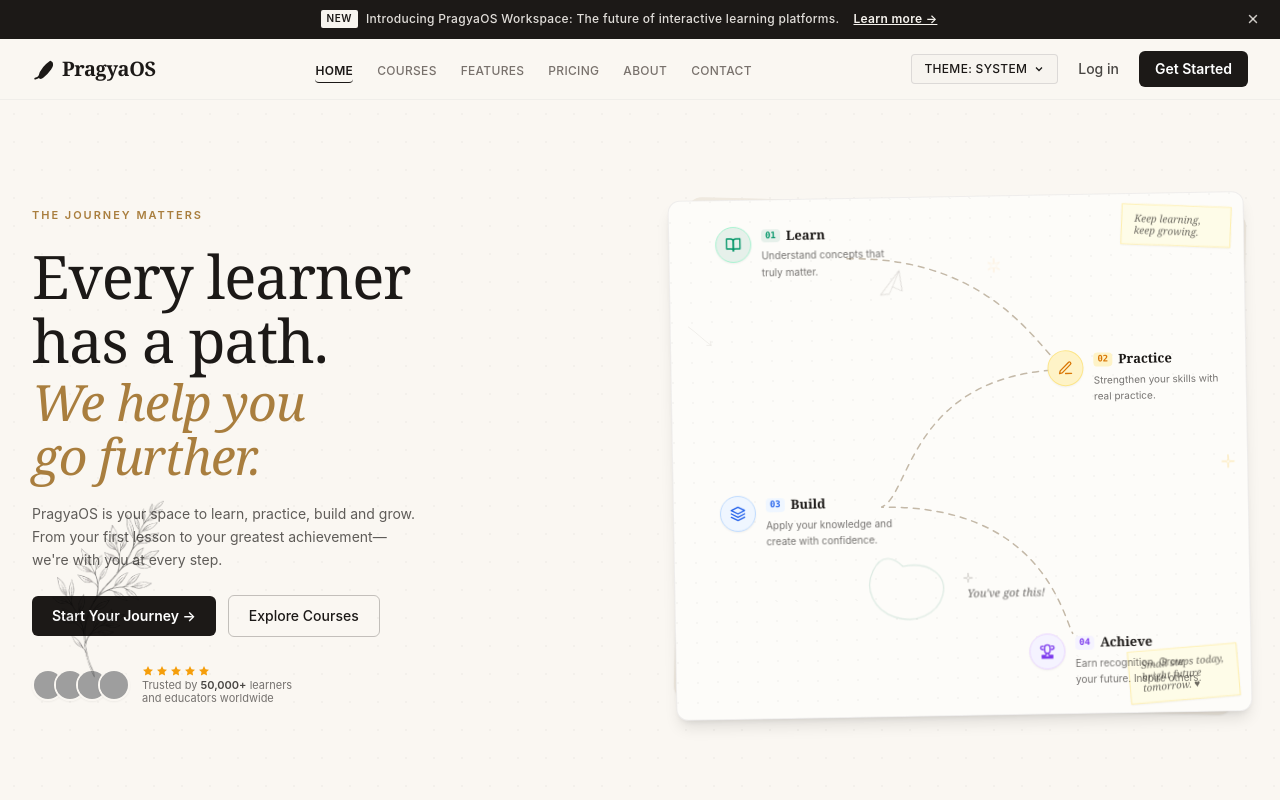
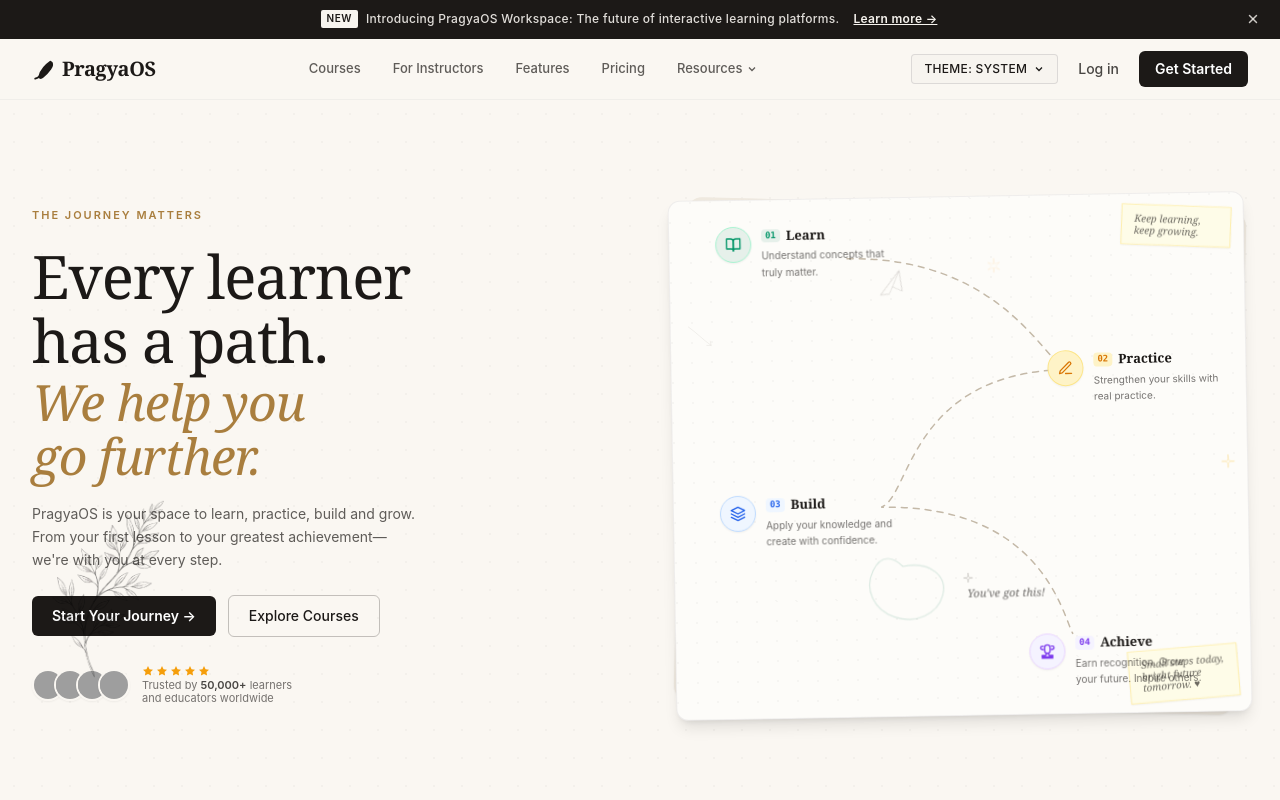
Before and after one commit to Rampravsh/PragyaOS, a React (Vite) app in the folder apps/web/: page / in a window 1280 px wide. Shown: the top 800 px of the page. Built offline with nearby package versions, Linux system fonts and the light colour scheme; grey boxes are pictures that could not be loaded.

Commit message:
feat(nav): create reusable AnimatedNavLink component with hand-drawn hover underlines and active circle annotations in theme colors

```diff
--- /dev/null
+++ b/apps/web/src/components/marketing/shared/AnimatedNavLink.tsx
@@ -0,0 +1,167 @@
+import React, { useState } from 'react';
+import { NavLink, NavLinkProps } from 'react-router';
+import { motion, AnimatePresence } from 'framer-motion';
+import { UnderlineShort, HighlightOval } from '@pragyaos/assets';
+import { cn } from '@pragyaos/utils';
+
+export interface AnimatedNavLinkProps extends Omit<NavLinkProps, 'children'> {
+  children: React.ReactNode;
+  activeClassName?: string;
+  inactiveClassName?: string;
+  className?: string;
+  underlineColor?: string;
+  circleColor?: string;
+}
+
+/**
+ * AnimatedNavLink: Standard NavLink with hand-drawn hover underline and active circle annotations.
+ * Uses Framer Motion for smooth transitions.
+ */
+export function AnimatedNavLink({
+  children,
+  to,
+  className = '',
+  activeClassName = 'text-[#1C1917] font-semibold dark:text-white',
+  inactiveClassName = 'text-[#1C1917]/70 hover:text-[#1C1917] dark:text-stone-400 dark:hover:text-stone-200',
+  underlineColor = '#A97E3E', // gold / brown accent
+  circleColor = '#059669',    // sage green active circle
+  ...props
+}: AnimatedNavLinkProps): React.JSX.Element {
+  const [isHovered, setIsHovered] = useState(false);
+
+  return (
+    <NavLink
+      to={to}
+      onMouseEnter={() => setIsHovered(true)}
+      onMouseLeave={() => setIsHovered(false)}
+      className={({ isActive }) =>
+        cn(
+          'relative px-4 py-2 text-[13px] font-sans font-medium transition-colors focus-visible:outline-none focus-visible:ring-1 focus-visible:ring-ring rounded-sm block',
+          isActive ? activeClassName : inactiveClassName,
+          className
+        )
+      }
+      {...props}
+    >
+      {({ isActive }) => (
+        <span className="relative z-10 block">
+          {children}
+
+          {/* Underline on Hover (not active) */}
+          <AnimatePresence>
+            {isHovered && !isActive && (
+              <motion.div
+                className="absolute -bottom-1.5 left-0 right-0 h-2 flex justify-center pointer-events-none z-0"
+                initial={{ scaleX: 0, opacity: 0 }}
+                animate={{ scaleX: 1, opacity: 0.85 }}
+                exit={{ scaleX: 0, opacity: 0 }}
+                transition={{ duration: 0.2, ease: 'easeOut' }}
+                style={{ originX: 0.5 }}
+              >
+                <UnderlineShort
+                  color={underlineColor}
+                  strokeWidth={2.2}
+                  className="w-full h-full object-contain"
+                />
+              </motion.div>
+            )}
+          </AnimatePresence>
+
+          {/* Circle/Oval around when active */}
+          {isActive && (
+            <motion.div
+              className="absolute -inset-x-3 -inset-y-1.5 pointer-events-none z-[-1] flex items-center justify-center"
+              initial={{ scale: 0.88, opacity: 0, rotate: -3 }}
+              animate={{ scale: 1, opacity: 0.75, rotate: 1 }}
+              transition={{ duration: 0.35, ease: 'backOut' }}
+            >
+              <HighlightOval
+                color={circleColor}
+                strokeWidth={2}
+                className="w-full h-full object-contain"
+              />
+            </motion.div>
+          )}
+        </span>
+      )}
+    </NavLink>
+  );
+}
+
+export interface AnimatedNavButtonProps extends React.ButtonHTMLAttributes<HTMLButtonElement> {
+  children: React.ReactNode;
+  isActive?: boolean;
+  activeClassName?: string;
+  inactiveClassName?: string;
+  underlineColor?: string;
+  circleColor?: string;
+}
+
+/**
+ * AnimatedNavButton: Button version of AnimatedNavLink for dropdown buttons and action triggers.
+ */
+export function AnimatedNavButton({
+  children,
+  isActive = false,
+  className = '',
+  activeClassName = 'text-[#1C1917] font-semibold dark:text-white',
+  inactiveClassName = 'text-[#1C1917]/70 hover:text-[#1C1917] dark:text-stone-400 dark:hover:text-stone-200',
+  underlineColor = '#A97E3E',
+  circleColor = '#059669',
+  ...props
+}: AnimatedNavButtonProps): React.JSX.Element {
+  const [isHovered, setIsHovered] = useState(false);
+
+  return (
+    <button
+      onMouseEnter={() => setIsHovered(true)}
+      onMouseLeave={() => setIsHovered(false)}
+      className={cn(
+        'relative px-4 py-2 text-[13px] font-sans font-medium transition-colors focus-visible:outline-none focus-visible:ring-1 focus-visible:ring-ring rounded-sm block',
+        isActive ? activeClassName : inactiveClassName,
+        className
+      )}
+      {...props}
+    >
+      <span className="relative z-10 flex items-center gap-1">
+        {children}
+
+        {/* Underline on Hover (not active) */}
+        <AnimatePresence>
+          {isHovered && !isActive && (
+            <motion.div
+              className="absolute -bottom-1.5 left-0 right-0 h-2 flex justify-center pointer-events-none z-0"
+              initial={{ scaleX: 0, opacity: 0 }}
+              animate={{ scaleX: 1, opacity: 0.85 }}
+              exit={{ scaleX: 0, opacity: 0 }}
+              transition={{ duration: 0.2, ease: 'easeOut' }}
+              style={{ originX: 0.5 }}
+            >
+              <UnderlineShort
+                color={underlineColor}
+                strokeWidth={2.2}
+                className="w-full h-full object-contain"
+              />
+            </motion.div>
+          )}
+        </AnimatePresence>
+
+        {/* Circle/Oval around when active */}
+        {isActive && (
+          <motion.div
+            className="absolute -inset-x-3 -inset-y-1.5 pointer-events-none z-[-1] flex items-center justify-center"
+            initial={{ scale: 0.88, opacity: 0, rotate: -3 }}
+            animate={{ scale: 1, opacity: 0.75, rotate: 1 }}
+            transition={{ duration: 0.35, ease: 'backOut' }}
+          >
+            <HighlightOval
+              color={circleColor}
+              strokeWidth={2}
+              className="w-full h-full object-contain"
+            />
+          </motion.div>
+        )}
+      </span>
+    </button>
+  );
+}
--- a/apps/web/src/layouts/marketing/MarketingNavigation.tsx
+++ b/apps/web/src/layouts/marketing/MarketingNavigation.tsx
@@ -1,46 +1,91 @@
-import React from 'react';
-import { NavLink } from 'react-router';
+import React, { useState, useRef } from 'react';
 import { cn } from '@pragyaos/utils';
+import { AnimatedNavLink, AnimatedNavButton } from '@/components/marketing/shared/AnimatedNavLink';
 
 export interface NavItem {
   label: string;
   href: string;
+  hasDropdown?: boolean;
+  color: string;
+  circleColor: string;
 }
 
 export const MARKETING_NAV_ITEMS: NavItem[] = [
-  { label: 'Home', href: '/' },
-  { label: 'Courses', href: '/courses' },
-  { label: 'Features', href: '/features' },
-  { label: 'Pricing', href: '/pricing' },
-  { label: 'About', href: '/about' },
-  { label: 'Contact', href: '/contact' },
+  { label: 'Courses', href: '/courses', color: '#059669', circleColor: '#059669' },
+  { label: 'For Instructors', href: '/instructors', color: '#D97706', circleColor: '#D97706' },
+  { label: 'Features', href: '/features', color: '#2563EB', circleColor: '#2563EB' },
+  { label: 'Pricing', href: '/pricing', color: '#7C3AED', circleColor: '#7C3AED' },
+  { label: 'Resources', href: '/resources', hasDropdown: true, color: '#A97E3E', circleColor: '#A97E3E' },
 ];
 
 /**
- * MarketingNavigation: Desktop horizontal navigation list.
- * Displays simple, premium text links with subtle interaction highlights.
+ * MarketingNavigation: Desktop horizontal navigation matching the design.
+ * Links: Courses | For Instructors | Features | Pricing | Resources ↓
  */
 export function MarketingNavigation(): React.JSX.Element {
+  const [resourcesOpen, setResourcesOpen] = useState(false);
+  const resourcesRef = useRef<HTMLLIElement>(null);
+
   return (
-    <nav className="hidden lg:flex items-center gap-6" aria-label="Main navigation">
-      <ul className="flex items-center gap-6 list-none m-0 p-0">
-        {MARKETING_NAV_ITEMS.map((item) => (
-          <li key={item.label}>
-            <NavLink
-              to={item.href}
-              className={({ isActive }) =>
-                cn(
-                  'text-xs font-sans font-medium tracking-wide uppercase transition-colors py-1 focus-visible:outline-none focus-visible:ring-1 focus-visible:ring-ring focus-visible:ring-offset-2 rounded-sm',
-                  isActive
-                    ? 'text-foreground font-semibold border-b border-foreground'
-                    : 'text-muted-foreground hover:text-foreground'
-                )
-              }
-            >
-              {item.label}
-            </NavLink>
-          </li>
-        ))}
+    <nav className="hidden lg:flex items-center gap-0" aria-label="Main navigation">
+      <ul className="flex items-center list-none m-0 p-0">
+        {MARKETING_NAV_ITEMS.map((item) => {
+          if (item.hasDropdown) {
+            return (
+              <li key={item.label} ref={resourcesRef} className="relative">
+                <AnimatedNavButton
+                  isActive={resourcesOpen}
+                  onClick={() => setResourcesOpen(!resourcesOpen)}
+                  onBlur={() => setTimeout(() => setResourcesOpen(false), 150)}
+                  underlineColor={item.color}
+                  circleColor={item.circleColor}
+                  aria-haspopup="true"
+                  aria-expanded={resourcesOpen}
+                  className="flex items-center"
+                >
+                  {item.label}
+                  <svg
+                    width="12"
+                    height="12"
+                    viewBox="0 0 24 24"
+                    fill="none"
+                    stroke="currentColor"
+                    strokeWidth="2.5"
+                    className={cn('transition-transform duration-150', resourcesOpen ? 'rotate-180' : '')}
+                    aria-hidden="true"
+                  >
+                    <path d="m6 9 6 6 6-6" />
+                  </svg>
+                </AnimatedNavButton>
+                {resourcesOpen && (
+                  <div className="absolute top-full left-0 mt-1 w-44 bg-white border border-stone-200 rounded-lg shadow-lg py-1.5 z-50">
+                    {['Documentation', 'Help Center', 'Blog', 'Community'].map((r) => (
+                      <a
+                        key={r}
+                        href={`/resources/${r.toLowerCase()}`}
+                        className="block px-4 py-2 text-sm text-[#1C1917]/70 hover:text-[#1C1917] hover:bg-stone-50 transition-colors"
+                      >
+                        {r}
+                      </a>
+                    ))}
+                  </div>
+                )}
+              </li>
+            );
+          }
+
+          return (
+            <li key={item.label}>
+              <AnimatedNavLink
+                to={item.href}
+                underlineColor={item.color}
+                circleColor={item.circleColor}
+              >
+                {item.label}
+              </AnimatedNavLink>
+            </li>
+          );
+        })}
       </ul>
     </nav>
   );
```
